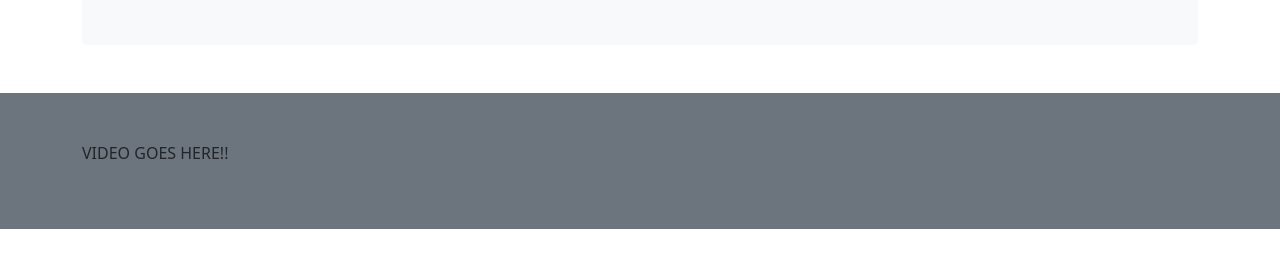
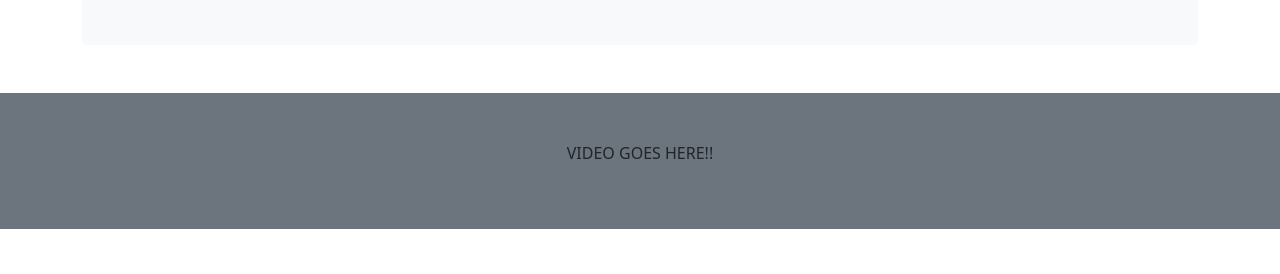
Before and after one commit to JesslynBjork/pwp-jesslyn, a plain HTML site: page public_html/documentation/milestone-3.html in a window 1280 px wide. Shown: the part 513-787 px from the top of the page. Drawn offline with nearby package versions, Linux system fonts and the light colour scheme.

Commit message:
starting milestone4

```diff
--- a/public_html/documentation/milestone-3.html
+++ b/public_html/documentation/milestone-3.html
@@ -67,9 +67,10 @@
 </section>
 
 <section class="bg-secondary py-5">
+    <div class="text-center">
     <div class="container">
        <div class="row g-5">
-            <div class="col-md-3">
+            <div class="col-md-12">
                 <p>VIDEO GOES HERE!!</p>
             </div>
         </div>
```
